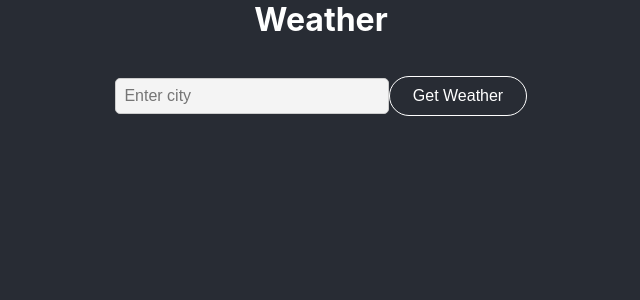
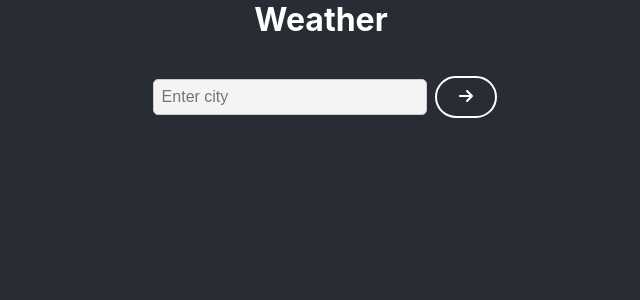
Before and after one commit to justinfyh/weather-app, a React (Create React App) app: page /weather in a window 1280 px wide. Shown: the top 300 px of the page, without its empty margins (319-959 px from the left). Built offline with nearby package versions, Linux system fonts and the light colour scheme.

Commit message:
Integrate font awesome

```diff
--- a/package.json
+++ b/package.json
@@ -3,6 +3,9 @@
   "version": "0.1.0",
   "private": true,
   "dependencies": {
+    "@fortawesome/fontawesome-svg-core": "^6.4.2",
+    "@fortawesome/free-solid-svg-icons": "^6.4.2",
+    "@fortawesome/react-fontawesome": "^0.2.0",
     "@testing-library/jest-dom": "^5.17.0",
     "@testing-library/react": "^13.4.0",
     "@testing-library/user-event": "^13.5.0",
--- a/src/App.css
+++ b/src/App.css
@@ -58,7 +58,7 @@
 .Weather-container input {
   width: 20%;
   padding: 0.5em;
-  margin: 0.5em 0;
+  margin: 0.5em 0.5em;
   font-size: 1rem;
   border: 1px solid #ccc;
   border-radius: 5px;
@@ -71,7 +71,7 @@
   border: solid white;
   background-color: #282c34;
   border-radius: 60px;
-  border-width: 0.12em;
+  border-width: 0.15em;
   padding: 0.6em 1.4em;
   font-size: 1rem;
   color: white;
--- a/src/components/Weather.js
+++ b/src/components/Weather.js
@@ -1,4 +1,7 @@
 import React, { useState } from "react";
+import { FontAwesomeIcon } from '@fortawesome/react-fontawesome'
+import { faArrowRight } from "@fortawesome/free-solid-svg-icons";
+
 
 const Weather = () => {
     const [city, setCity] = useState('');
@@ -51,7 +54,7 @@
             <a href="/"><h1>Weather</h1></a>
             <input type="text" placeholder="Enter city" value={ city } onKeyDown={handleEnter} onChange={(e) => setCity(e.target.value)}/>
 
-            <button onClick={ getData }>Get Weather</button>
+            <button onClick={ getData }><FontAwesomeIcon icon={faArrowRight} /></button>
 
             {weatherData && (
             <div>
```
Also changed, not shown: 1 other file (tests, documents, lock files or other folders).
